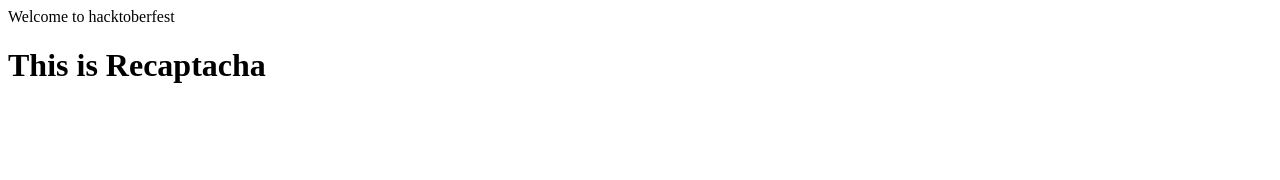
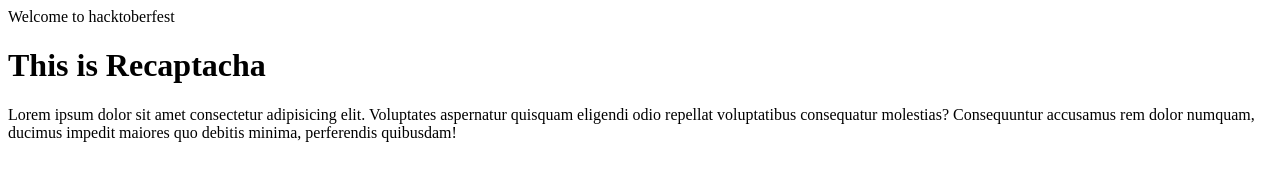
Before and after one commit to yaman1337/recaptcha-nodejs, a website: page recaptacha.html in a window 1280 px wide. Drawn offline with Linux system fonts and the light colour scheme.

Commit message:
add : recaptcha

```diff
--- a/recaptacha.html
+++ b/recaptacha.html
@@ -9,5 +9,6 @@
 <body>
     Welcome to hacktoberfest
     <h1>This is Recaptacha</h1>
+    <p>Lorem ipsum dolor sit amet consectetur adipisicing elit. Voluptates aspernatur quisquam eligendi odio repellat voluptatibus consequatur molestias? Consequuntur accusamus rem dolor numquam, ducimus impedit maiores quo debitis minima, perferendis quibusdam!</p>
 </body>
 </html>
```
